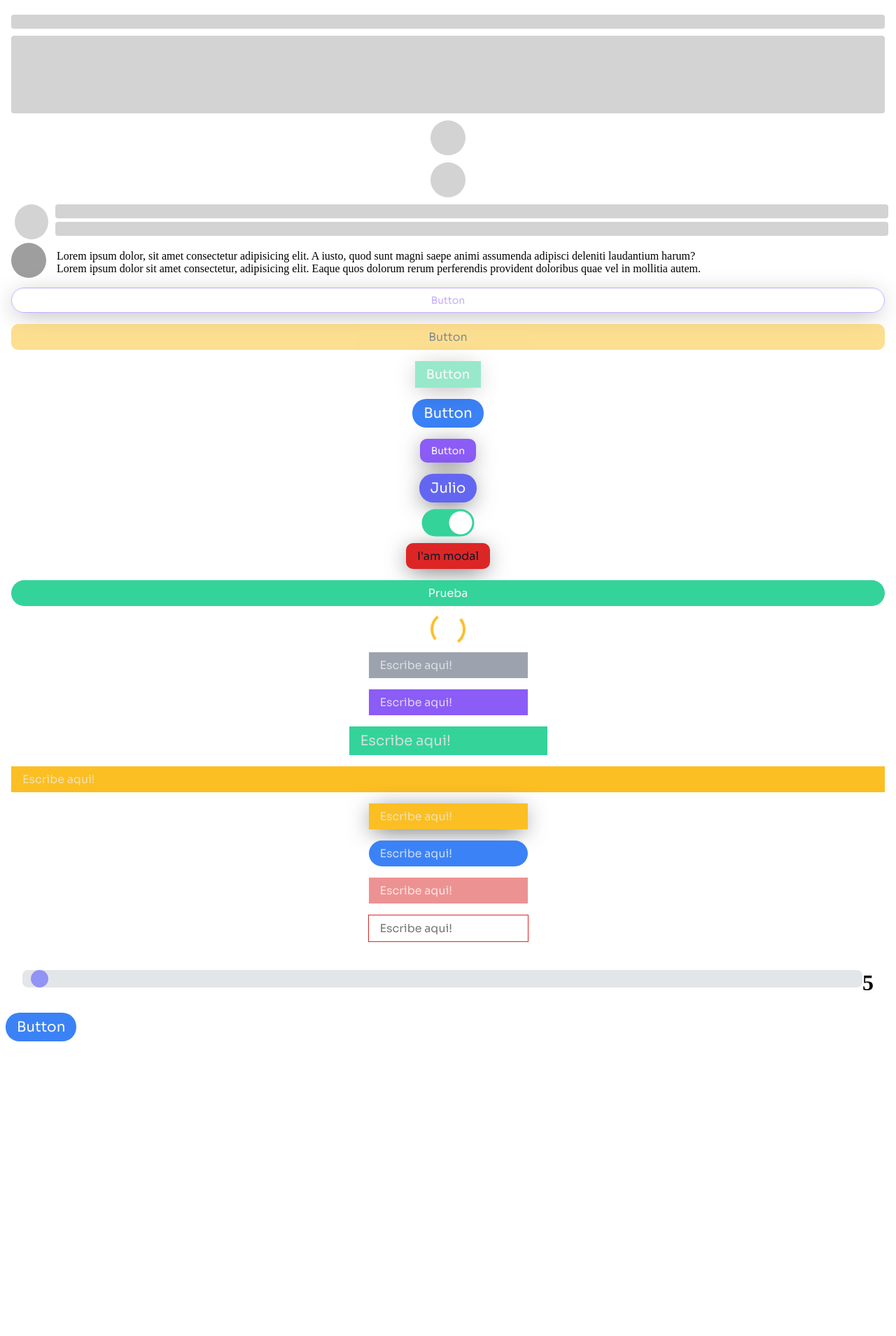
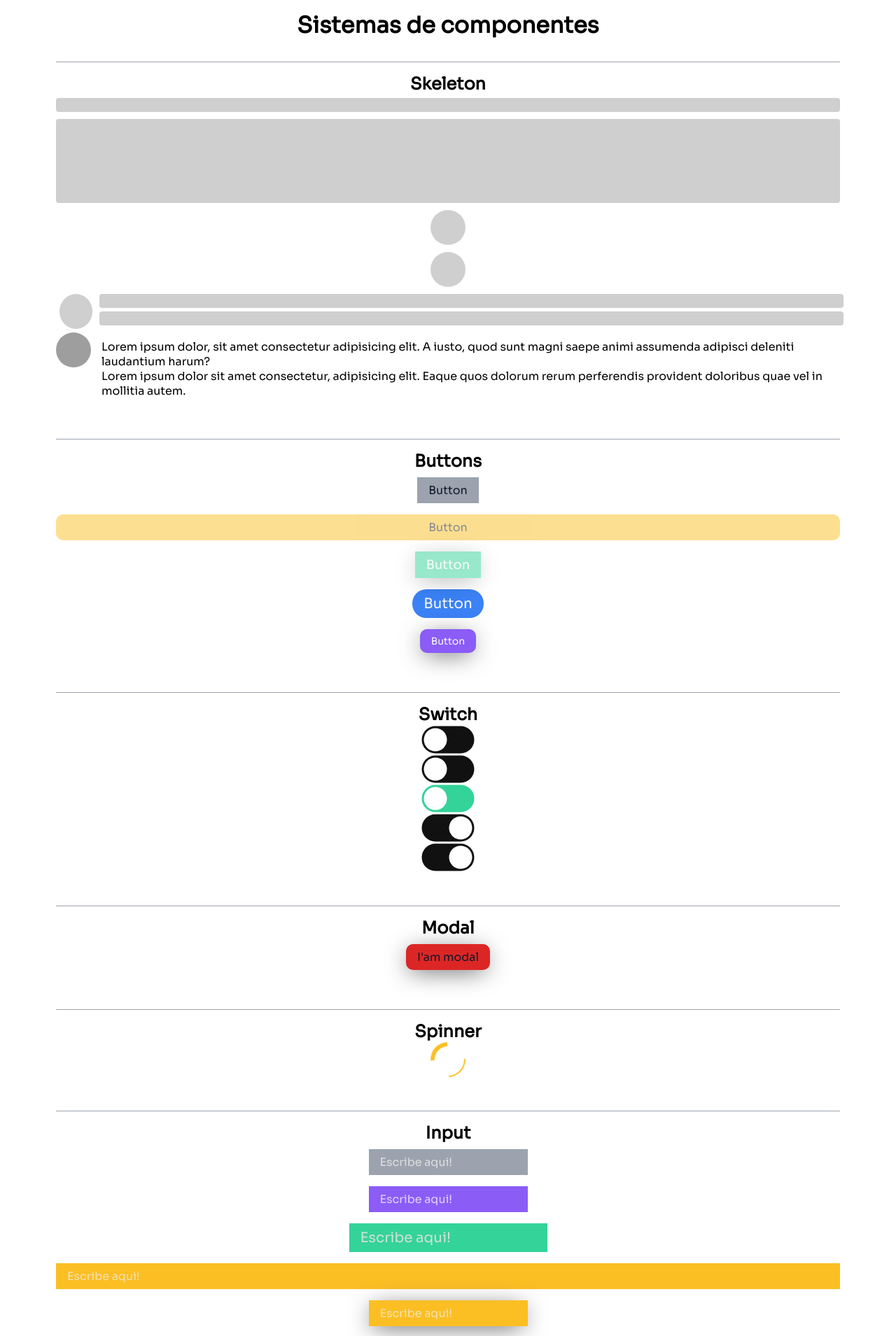
Before and after one commit to CbazCode/react-bitzone-components, a React (Create React App) app: page / in a window 1280 px wide. Shown: the top 1909 px of the page at 70% size. Before the commit the page ends 1496 px from the top, so only its background shows below. Built offline with nearby package versions, Linux system fonts and the light colour scheme; grey boxes are pictures that could not be loaded.

Commit message:
:dart: IMPROVE: presentacion

```diff
--- a/src/App.js
+++ b/src/App.js
@@ -18,9 +18,13 @@ function App() {
   }, [])
   return (
     <div className="wrapper">
+      <h1 className="title">Sistemas de componentes</h1>
+
       {/* Ejemplos SKELETON */}
       <div className="container">
         {/* Linea individual*/}
+        <div className="container-component">
+          <h2>Skeleton</h2>
           <Skeleton height="20px" />
           {/* Skeleton con texto */}
           <Skeleton>
@@ -28,13 +32,10 @@ function App() {
             <h1>text</h1>
             <h1>text</h1>
           </Skeleton>
-
           {/* circulo con parametros */}
           <Skeleton type="CIRCLE" size={5} />
           {/* Circulo sin parametros */}
           <Skeleton type="CIRCLE" />
-
-
           {/* Circulo al lado de parrafo */}
           <div style={{ display: 'flex', width: '100%' }}>
             <Skeleton type="CIRCLE" size={5} />
@@ -56,41 +57,55 @@ function App() {
               <p>Lorem ipsum dolor sit amet consectetur, adipisicing elit. Eaque quos dolorum rerum perferendis provident doloribus quae vel in mollitia autem.</p>
             </div>
           </div>}
-        <Button
-          bgColor="red"
-          color="white"
-          isShadow={true}
-          size="sm"
-          rounded="full"
-          isDisabled
-          full
-          outliner={true}
-          outlinerColor="purple"
-        >
+        </div>
+
+        <div className="container-component">
+          <h2>Buttons</h2>
+          {/* Ejemplos Botones */}
+          {/* Boton por defecto */}
+          <Button>
             Button
           </Button>
+          {/* Boton con backgroud, tamaño, border-radius y deshabilitado */}
           <Button bgColor="yellow" size="md" rounded="soft" full isDisabled>
             Button
           </Button>
+            {/* Boton con backgroud, tamaño, border-radius , deshabilitado y con sombreado */}
           <Button bgColor="green" color="white" isShadow={true} size="lg" isDisabled>
             Button
           </Button>
+          {/* Boton con backgroud, tamaño, border-radius , deshabilitado y con tamaño maximo a su contenedor*/}
           <Button bgColor="blue" color="white" size="xl" rounded="full">
             Button
           </Button>
+           {/* Boton con backgroud, tamaño, border-radius , deshabilitado y con sombreado */}
           <Button bgColor="purple" color="white" isShadow={true} size="sm" rounded="soft">
             Button
           </Button>
-        <Button bgColor="indigo" color="white" isShadow={true} size="xl" rounded="full" >
-          Julio
-        </Button>
-        <Switch id="idTest" name="test" bgColor="green" defaultRight />
+        </div>
 
+
+        <div className="container-component">
+          <h2>Switch</h2>
+          {/* Ejemplos Switch */}
+          {/* Switch por defecto*/}
+          <Switch/>
+          {/* Switch con id establecido*/}
+          <Switch id="idTest1" />
+          {/* Switch con background*/}
+          <Switch bgColor="green" />
+          {/* Switch por defecto a la derecha */}
+          <Switch  defaultRight  />
+          {/* Switch activado */}
+          <Switch  isChecked  />
+        </div>
+
+        <div className="container-component">
+          <h2>Modal</h2>
           <Button bgColor="red" isShadow={true} size="md" rounded="soft" onClick={openModal}>
             I'am modal
           </Button>
 
-        <Button full rounded="full" color="white" bgColor="green">Prueba</Button>
           <Modal showModal={showModal} setShowModal={setShowModal}  >
             <ModalHeader>Are you ready?</ModalHeader>
             <ModalBody>Get exclusive access to our next launch. Lorem ipsum dolor sit amet, consectetur adipisicing elit. Veritatis minima ratione placeat facere illo fuga non id aliquam cumque molestias! </ModalBody>
@@ -98,9 +113,15 @@ function App() {
               Button
             </Button>
           </Modal>
+        </div>
+
+        <div className="container-component">
+          <h2>Spinner</h2>
           <Spinner size="sm" color="yellow"/>
+        </div>
 
-
+        <div className="container-component">
+          <h2>Input</h2>
           {/* Ejemplos Input */}
           {/* Input por defecto */}
           <Input  placeholder="Escribe aqui!" type="email"/>
@@ -118,12 +139,13 @@ function App() {
           <Input isDisabled bgColor="red" color="white" placeholder="Escribe aqui!" type="email"/>
           {/* input con outline */}
           <Input outliner outlinerColor="red" bgColor="red" placeholder="Escribe aqui!" type="email"/>
+        </div>
 
 
 
 
-      </div>
-
+      <div className="container-component">
+        <h2>Slider</h2>
         <div style={{ display: 'flex', width: '100%', padding: '1rem 2rem'}}>
           <Slider
             min={0}
@@ -136,11 +158,12 @@ function App() {
             full
           />
 
-
           <h1>{value}</h1>
         </div>
+      </div>
 
-
+      <div className="container-component">
+        <h2>Drawer</h2>
         <Button bgColor="blue" color="white" size="xl" rounded="full" onClick={() => setisOpen(true)}>
           Button
         </Button>
@@ -177,6 +200,8 @@ function App() {
             </Button>
           </div>
         </Drawer>
+      </div>
+      </div>
 
 
     </div>
--- a/src/app.css
+++ b/src/app.css
@@ -5,13 +5,30 @@ body {
   margin: 0;
   padding: 0;
   box-sizing: border-box;
+  font-family: Sora, 'san-serif';
 }
 
+.title{
+  padding: 1rem 0;
+  text-align: center;
+}
 .container {
   display: flex;
   flex-direction: column;
   align-items: center;
   justify-content: center;
   width: 100;
-  padding: 1rem 1rem;
+  padding: 0 5rem;
+
 }
+
+.container-component{
+  margin: 1rem 0;
+  width: 100%;
+  display: flex;
+  align-items: center;
+  justify-content: center;
+  flex-direction: column;
+  padding: 1rem 0;
+  border-top: 1px solid #9CA3AF;
+}
--- a/src/components/Switch/index.js
+++ b/src/components/Switch/index.js
@@ -1,6 +1,6 @@
 import { Ball, InputSwitch, LabelSwitch, SwitchContainer } from './Switch';
 
-const Switch = ({ id, isDisabled, isChecked, defaultRight, isRequired, name, size, bgColor }) => {
+const Switch = ({ id =`${Math.random().toPrecision(4)}`, isDisabled, isChecked, defaultRight, isRequired, name, size, bgColor }) => {
   return (
     <SwitchContainer defaultRight={defaultRight}>
       <InputSwitch
```
Lines whose indentation alone changed are shown as unchanged.
